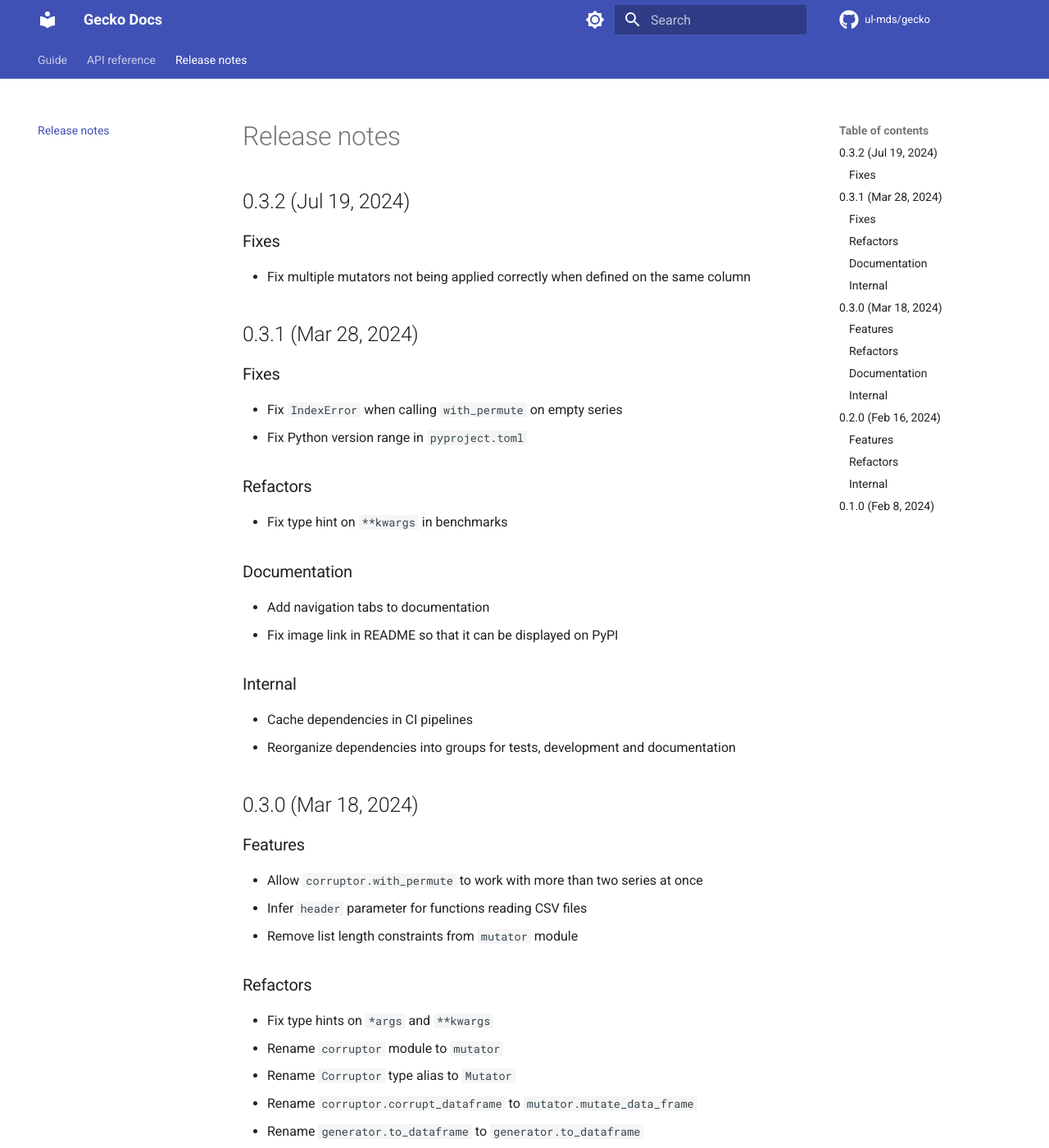
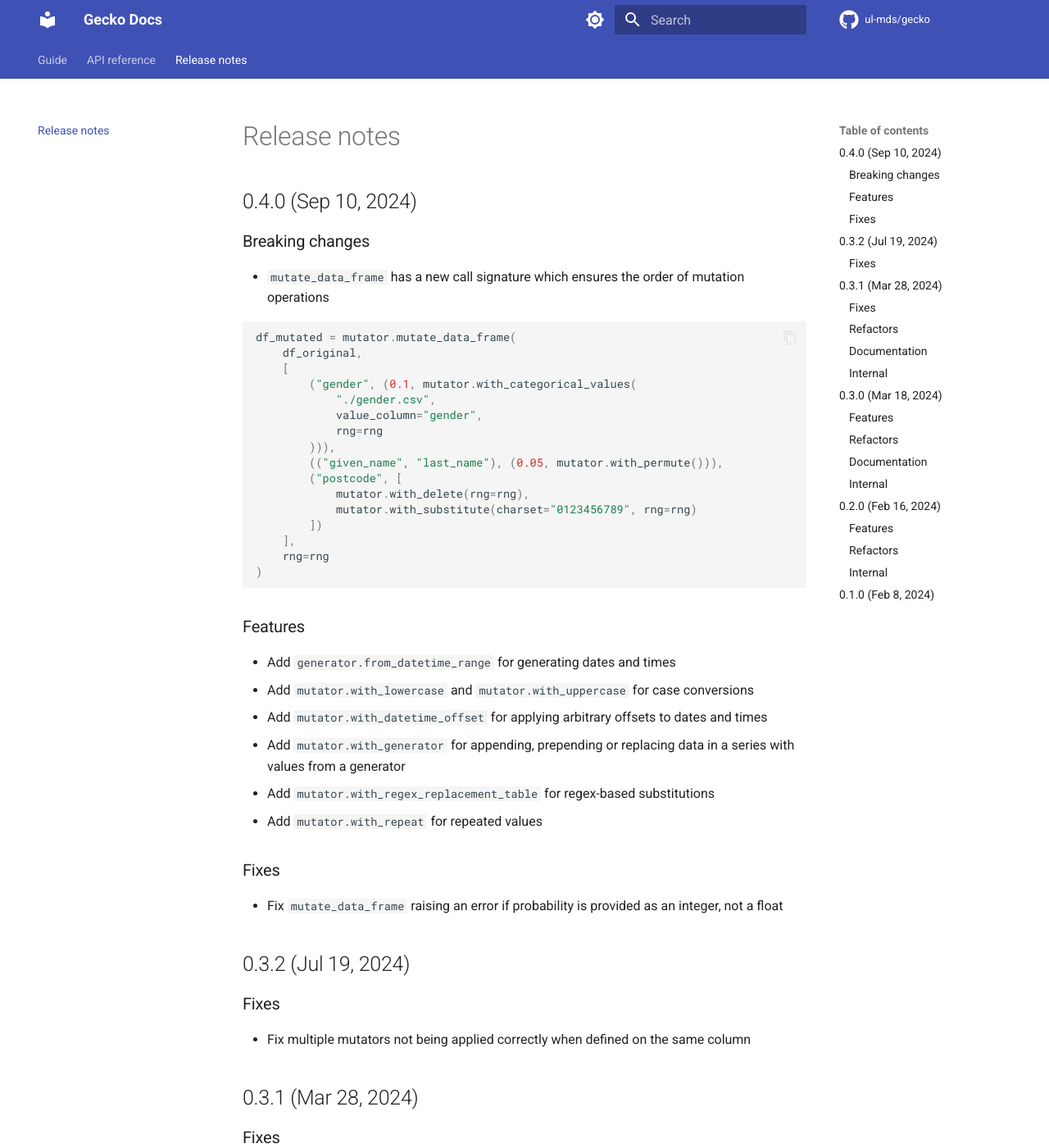
Before and after one commit to ul-mds/gecko, an MkDocs documentation site: the page built from docs/release-notes.md, in a window 1280 px wide and 1400 px high. Shown: the whole window at 82% size. Built offline with MkDocs 1.6.1 and Material for MkDocs 9.7.7, drawn with Linux system fonts in a browser that asks for light colours; comment, search, counter and statistics services are not loaded.

Commit message:
Add release notes for 0.4.0

````diff
--- a/docs/release-notes.md
+++ b/docs/release-notes.md
@@ -1,4 +1,42 @@
 # Release notes
+
+## 0.4.0 (Sep 10, 2024)
+
+### Breaking changes
+
+- `mutate_data_frame` has a new call signature which ensures the order of mutation operations
+
+```python
+df_mutated = mutator.mutate_data_frame(
+    df_original,
+    [
+        ("gender", (0.1, mutator.with_categorical_values(
+            "./gender.csv",
+            value_column="gender",
+            rng=rng
+        ))),
+        (("given_name", "last_name"), (0.05, mutator.with_permute())),
+        ("postcode", [
+            mutator.with_delete(rng=rng),
+            mutator.with_substitute(charset="0123456789", rng=rng)
+        ])
+    ],
+    rng=rng
+)
+```
+
+### Features
+
+- Add `generator.from_datetime_range` for generating dates and times
+- Add `mutator.with_lowercase` and `mutator.with_uppercase` for case conversions
+- Add `mutator.with_datetime_offset` for applying arbitrary offsets to dates and times
+- Add `mutator.with_generator` for appending, prepending or replacing data in a series with values from a generator
+- Add `mutator.with_regex_replacement_table` for regex-based substitutions
+- Add `mutator.with_repeat` for repeated values
+
+### Fixes
+
+- Fix `mutate_data_frame` raising an error if probability is provided as an integer, not a float
 
 ## 0.3.2 (Jul 19, 2024)
 
````
